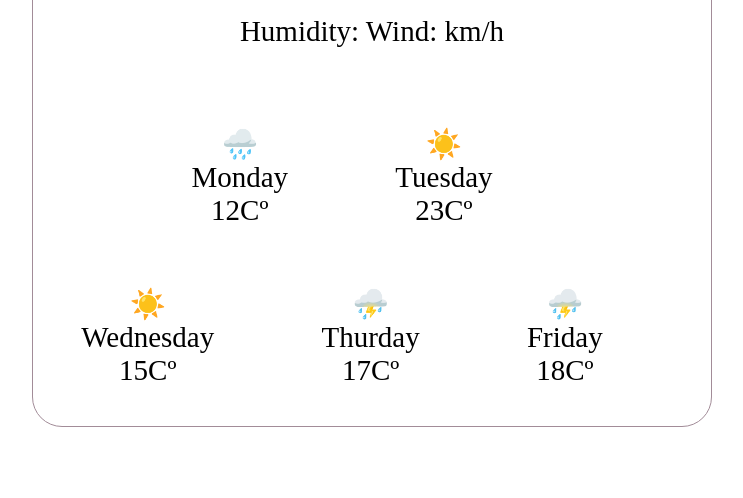
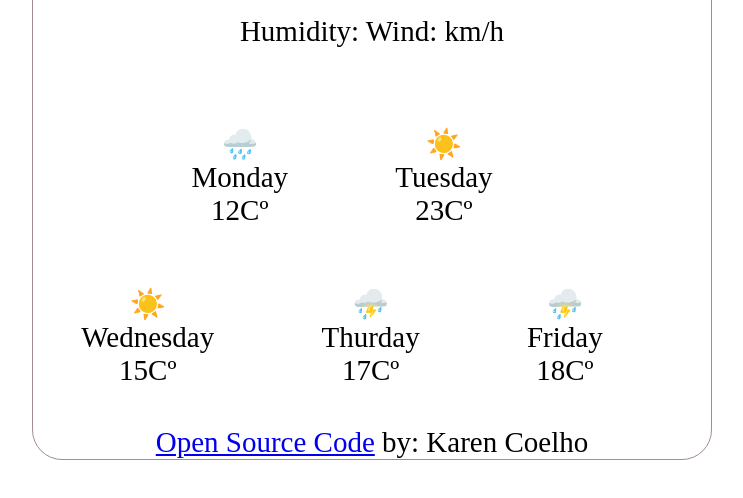
Before and after one commit to Karixkai/Clima-app, a plain HTML site: page index.html in a window 1280 px wide. Shown: the part 582-1080 px from the top of the page, without its empty margins (268-1011 px from the left). Drawn offline with nearby package versions, Linux system fonts and the light colour scheme; no server answers.

Commit message:
Update index.html

```diff
--- a/index.html
+++ b/index.html
@@ -72,6 +72,7 @@
         18Cº
       </li>
     </ul>
+  <a href="https://github.com/Karixkai/Clima-app">Open Source Code</a> <span>by: Karen Coelho </span>
   </body>
   <script src="src/index.js"></script>
 </html>
```
